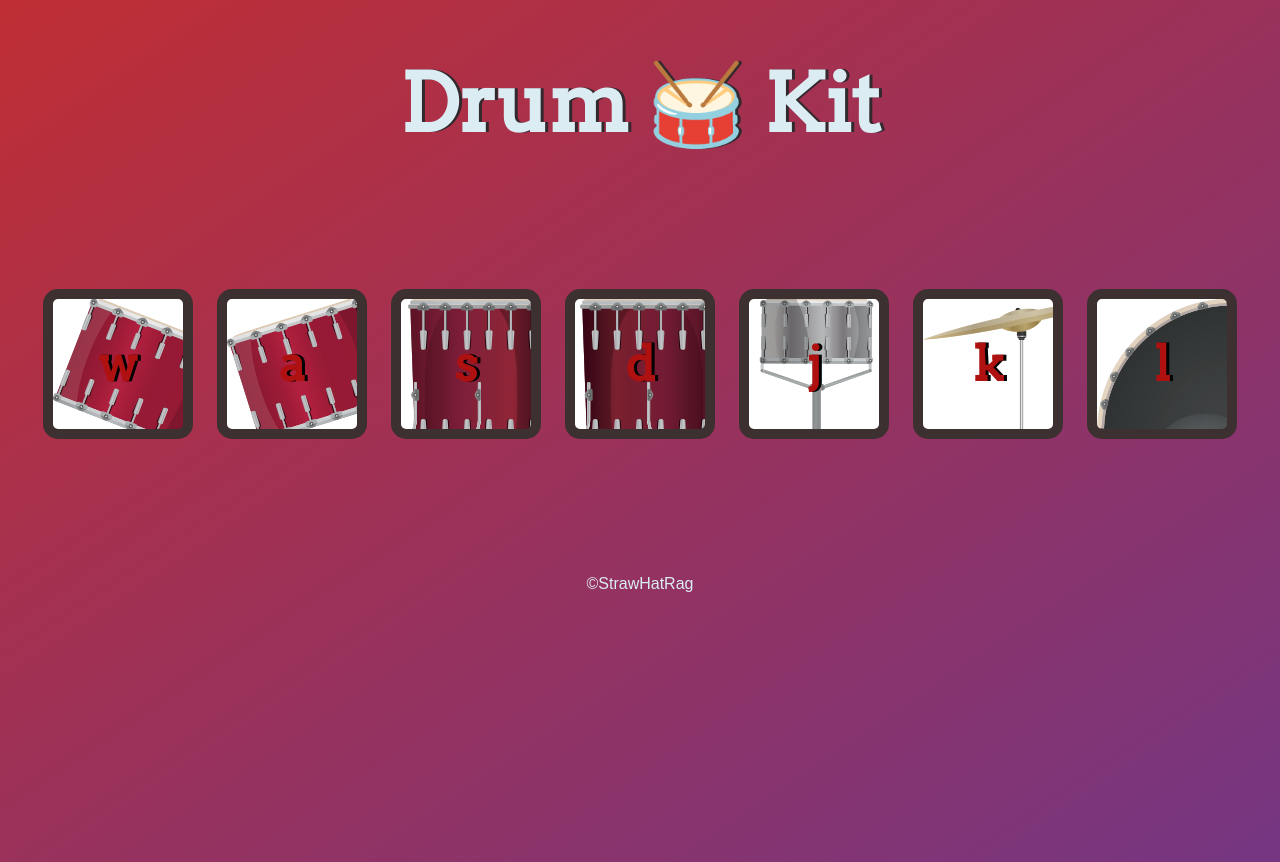
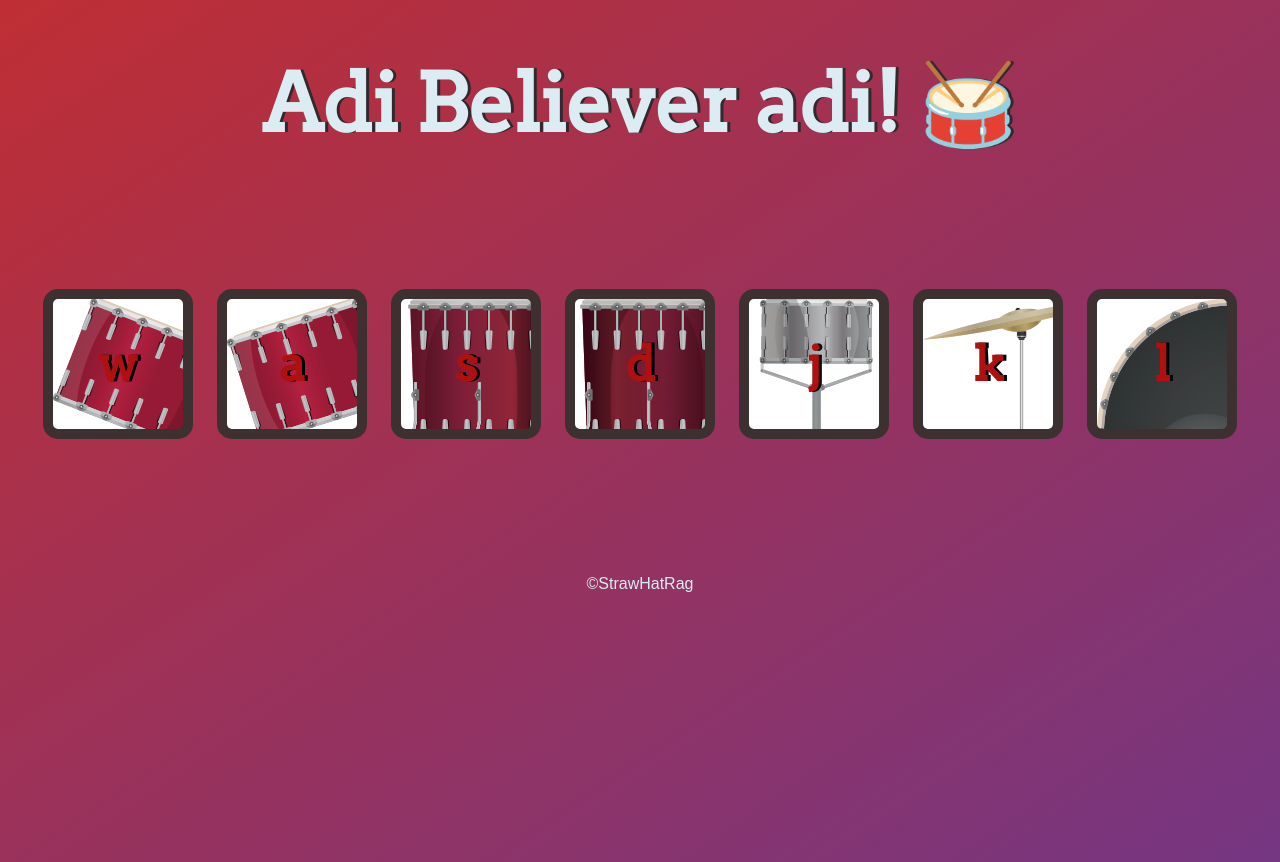
Before and after one commit to strawhatrag/drumkit, a plain HTML site: page index.html in a window 1280 px wide. Drawn offline with Linux system fonts and the light colour scheme.

Commit message:
Add files via upload

```diff
--- a/index.html
+++ b/index.html
@@ -3,14 +3,14 @@
 
 <head>
     <meta charset="utf-8">
-    <title>Drum Kit</title>
+    <title>Adi Believer adi!</title>
     <link rel="stylesheet" href="styles.css">
     <link href="https://fonts.googleapis.com/css?family=Arvo" rel="stylesheet">
 </head>
 
 <body>
 
-    <h1 id="title">Drum 🥁 Kit</h1>
+    <h1 id="title">Adi Believer adi! 🥁</h1>
     <div class="set">
         <button class="w drum">w</button>
         <button class="a drum">a</button>
```
